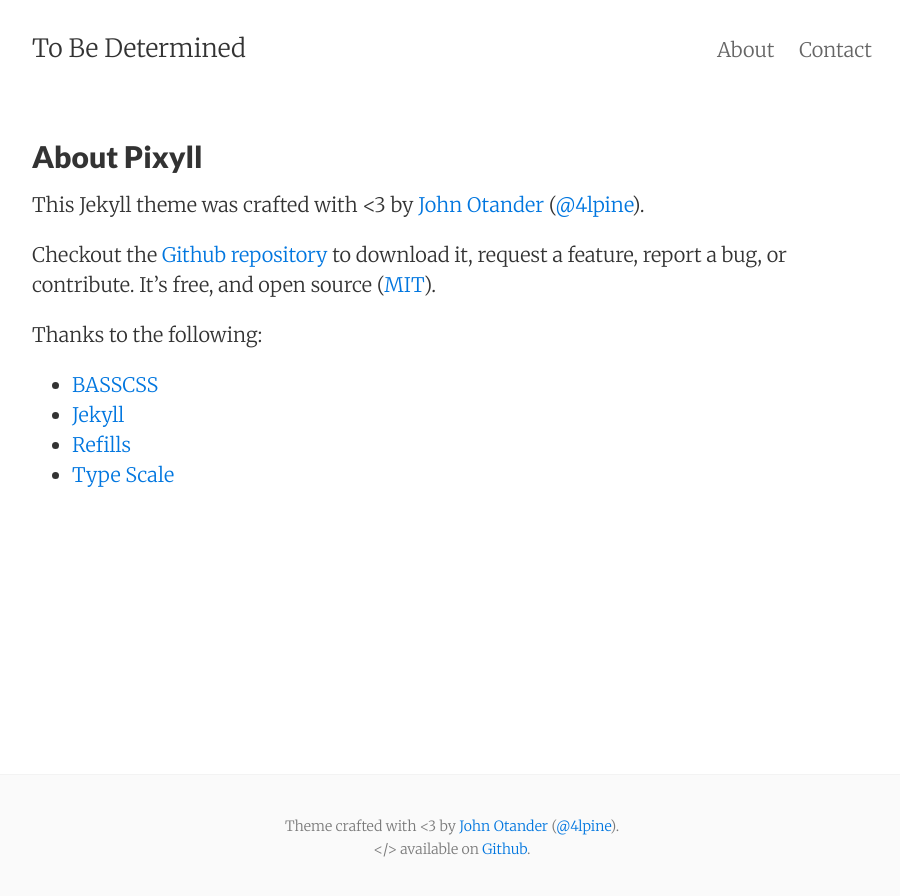
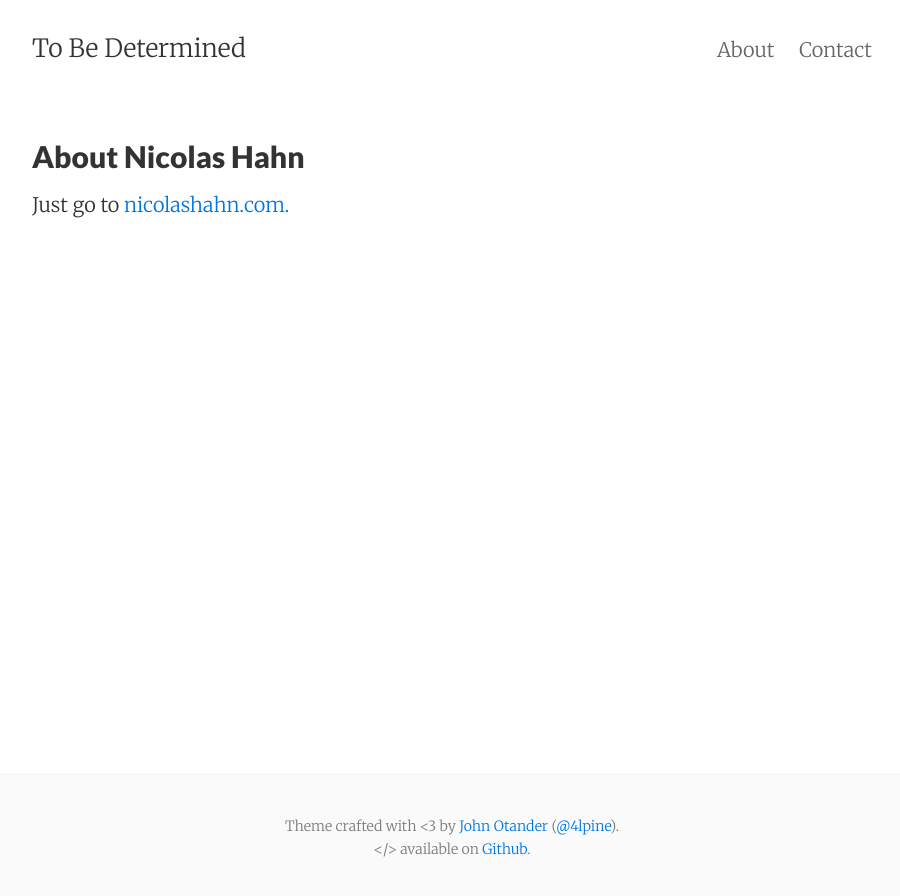
Before and after one commit to nicolashahn/nicolashahn.github.io, a Jekyll site: the page built from about.md, in a window 1280 px wide. Shown: the top 896 px of the page, without its empty margins (188-1088 px from the left). Built offline with Jekyll 4.4.1, drawn with Linux system fonts in a browser that asks for light colours.

Commit message:
changed footer, about

```diff
--- a/CNAME
+++ b/CNAME
@@ -1 +1 @@
-pixyll.com
+nicolashahn.com
--- a/_includes/post_footer.html
+++ b/_includes/post_footer.html
@@ -1,10 +1,9 @@
 <div class="py2 post-footer">
   <img src="/images/me.jpeg" alt="John Otander" class="avatar" />
   <p>
-    Pixyll is an open-source Jekyll theme that's built by <a href="http://johnotander.com">John Otander</a>.
-    When he's not writing code and building things, he likes to ski. A. Lot.
+    The blog of <a href="http://nicolashahn.com">Nicolas Hahn</a>.
   </p>
   <p>
-    Follow him on <a href="https://twitter.com/4lpine">Twitter</a>.
+    He takes <a href="http://flickr.com/nicolashahn">pictures</a> too.
   </p>
 </div>
--- a/about.md
+++ b/about.md
@@ -1,19 +1,7 @@
 ---
 layout: page
-title: About Pixyll
+title: About Nicolas Hahn
 permalink: /about/
 ---
 
-This Jekyll theme was crafted with <3 by [John Otander](http://johnotander.com)
-([@4lpine](https://twitter.com/4lpine)).
-
-Checkout the [Github repository](https://github.com/johnotander/pixyll) to download it,
-request a feature, report a bug, or contribute. It's free, and open source
-([MIT](http://opensource.org/licenses/MIT)).
-
-Thanks to the following:
-
-* [BASSCSS](http://basscss.com)
-* [Jekyll](http://jekyllrb.com)
-* [Refills](http://refills.bourbon.io/)
-* [Type Scale](http://type-scale.com/)
+Just go to [nicolashahn.com.](http://portfolio.nicolashahn.com)
```
Also changed, not shown: 404.md (+1 -1 lines), _posts/2015-07-20-first-post.md (+1 -1 lines).
